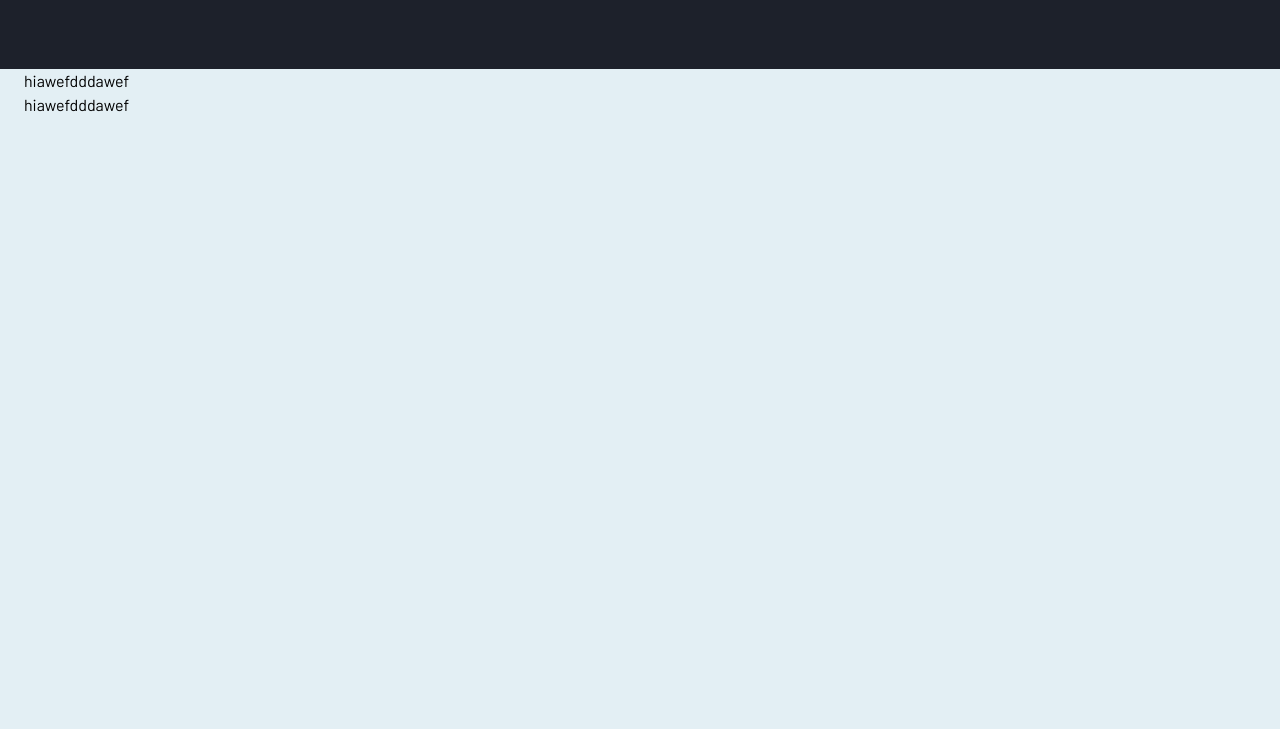
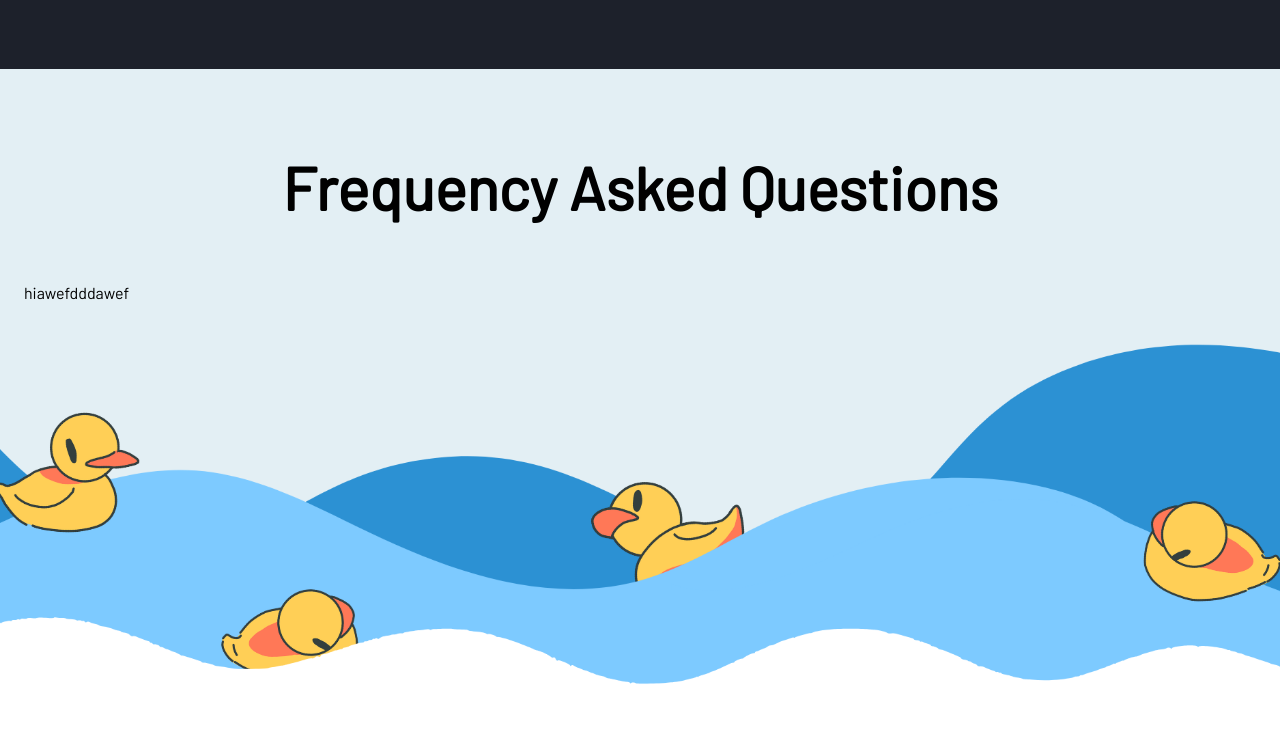
Before and after one commit to Tacord/Cloudhacks-2026, a website: page index.html in a window 1280 px wide. Shown: the part 2191-2920 px from the top of the page. Before the commit the page ends 2308 px from the top, so only its background shows below. Drawn offline with Linux system fonts and the light colour scheme.

Commit message:
Footer
Literally just the footer

```diff
--- a/index.html
+++ b/index.html
@@ -62,13 +62,13 @@
             <section id="about" class="bg-[#e3eff4] pt-8 pb-12 mx-4 md:mx-0">
                 <!-- about section - what is hackathon, cloudhacks etc -->
                 <div class="grid grid-cols-1 md:grid-cols-2 gap-8 py-12">
-                    <div class="bg-[#1f6899] rounded-3xl mb-8 p-8 shadow-xl md:ml-8">
+                    <div class="bg-[#1f6899] rounded-3xl my-4 p-8 shadow-xl md:ml-8">
                         <h1 class="text-white text-4xl font-bold mt-4">What is a Hackathon?</h1>
                         <h2 class="text-white text-2xl my-4">
                             A hackathon is a <b class="text-[#ffcf56]">weekend-long</b> event where you program and build a project. You will spend the event planning, programming, testing, and presenting your creation to a panel of judges <b class="text-[#ffcf56]"> (and win prizes!!)</b>
                         </h2>
                     </div>
-                    <div class="bg-[#2989C8] rounded-3xl mb-8 p-8 shadow-xl md:mr-8">
+                    <div class="bg-[#2989C8] rounded-3xl my-4 p-8 shadow-xl md:mr-8">
                         <h1 class="text-white text-4xl font-bold mt-4">What is Cloudhacks?</h1>
                         <h2 class="text-white text-2xl my-4">
                             CloudHacks is a <b class="text-[#ffcf56]">student-led</b> hackathon aiming to unite avid programmers from across the country and innovate all sorts of solutions to solve pertinent issues, global and local. It provides an opportunity for like-minded individuals to learn, innovate and network over the course of the day, through <b class="text-[#ffcf56]">workshops</b> and <b class="text-[#ffcf56]">intensive programming</b>.
@@ -109,10 +109,16 @@
                 </div>
             </section>
 
-                <!-- faq (can copy and paste from old website) -->
-                <div class="container">
-                    <h1>hiawefdddawef</h1>
+            <!-- faq (can copy and paste from old website) -->
+            <section id="faq" class="bg-[#e3eff4] py-16">
+                <div>
+                    <br>
+                    <center>
+                        <h1 class=" text-6xl font-bold">Frequency Asked Questions</h1>
+
+                    </center>
                 </div>
+            </section>
 
                 <!-- sponsors -->
                 <div class="container">
@@ -120,6 +126,12 @@
                 </div>
             </section>
         </main>
+
+        <footer class="w-full mt-auto">
+            <img src="assets/footer.png" alt="Cloudhacks Footer" class="w-full h-auto block">
+        </footer>
+
     </div>
+
 </body>
 </html>
```
Also changed, not shown: assets/footer.png (added), output.css.
